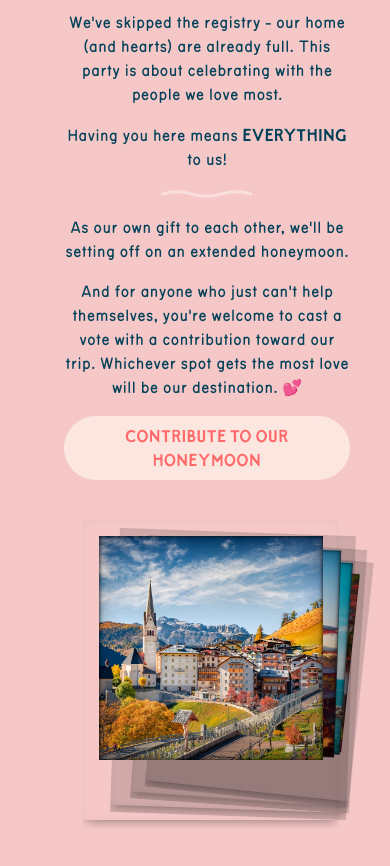
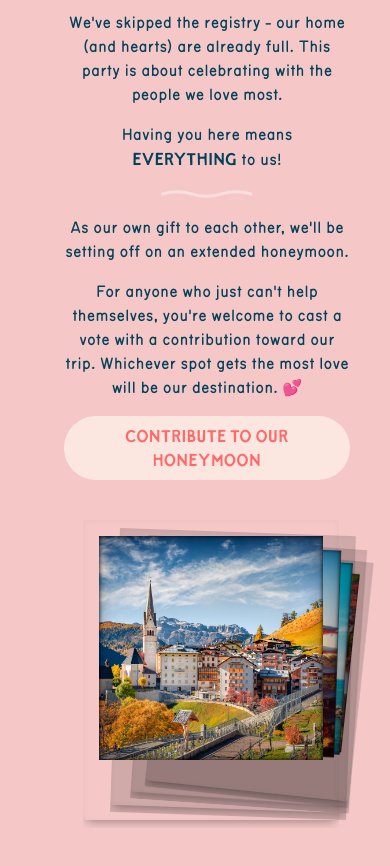
Before and after one commit to wemmsie/fayolle, a React (Vite) app: page / in a window 390 px wide. Shown: the part 8000-8866 px from the top of the page. Built offline with nearby package versions, Linux system fonts and the light colour scheme; no server answers; a web font is replaced by a local one.

Commit message:
text change

```diff
--- a/src/App.jsx
+++ b/src/App.jsx
@@ -417,13 +417,13 @@ Emily and Cody could not be more thrilled to officially tie the knot this August
           <div className='block-copy text-center md:text-left pl-2 md:pl-0 pr-4'>
             <h1>adventure awaits</h1>
             <p>We've skipped the registry - our home (and hearts) are already full. This party is about celebrating with the people we love most.</p>
-            <p className='max-w-80! ml-0!'>Having you here means <b>everything</b> to us!</p>
+            <p className='max-w-60! md:max-w-80! md:ml-0!'>Having you here means <b>everything</b> to us!</p>
             <Squiggle height={12} className='w-1/3 my-4 mx-auto md:mx-0 text-white/40' />
               <p>
               As our own gift to each other, we'll be setting off on an extended honeymoon.
               </p>
               <p>
-                And for anyone who just can't help themselves, you're welcome to cast a vote with a contribution toward our trip. Whichever spot gets the most love will be our destination. 💕
+                For anyone who just can't help themselves, you're welcome to cast a vote with a contribution toward our trip. Whichever spot gets the most love will be our destination. 💕
             </p>
             <a target="_blank" rel="noopener noreferrer" href='https://www.zola.com/registry/emilyandcodyaugust8' className='button m-0! px-4!'>Contribute to Our Honeymoon</a>
           </div>
```
